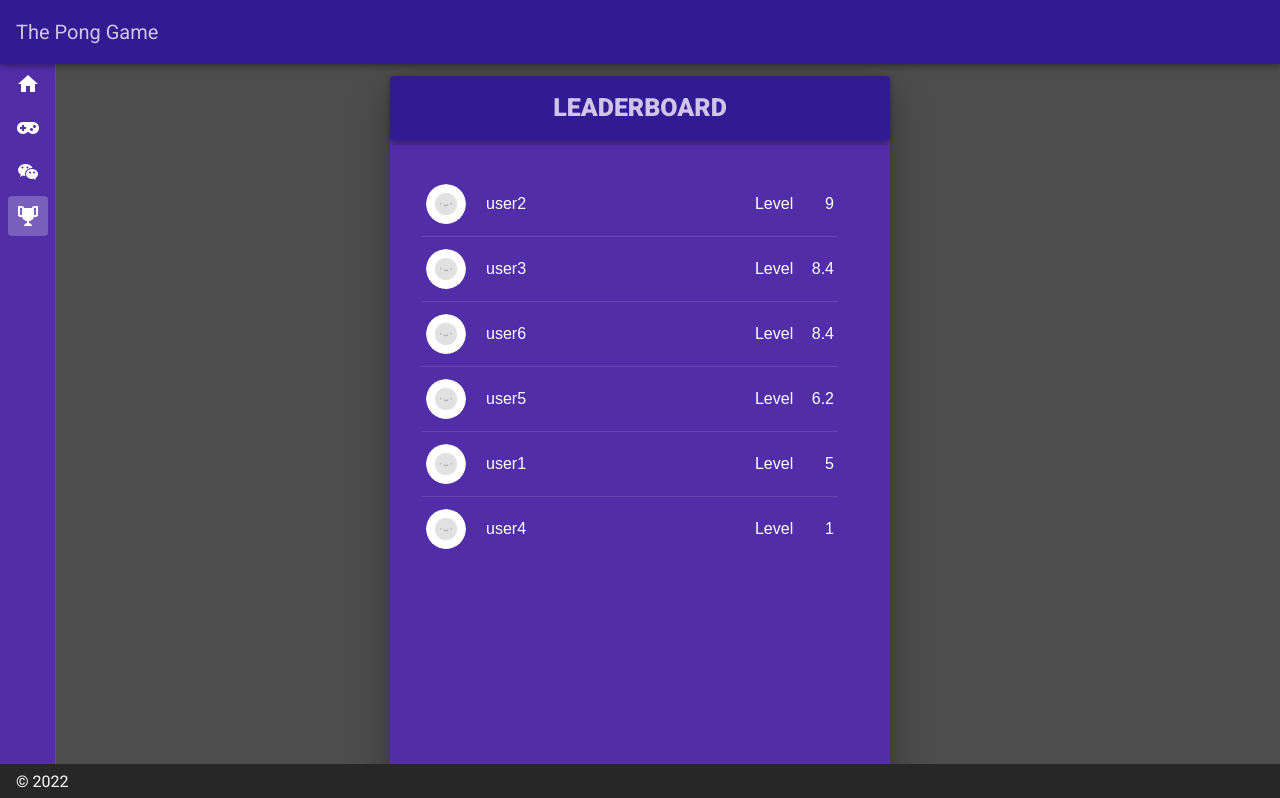
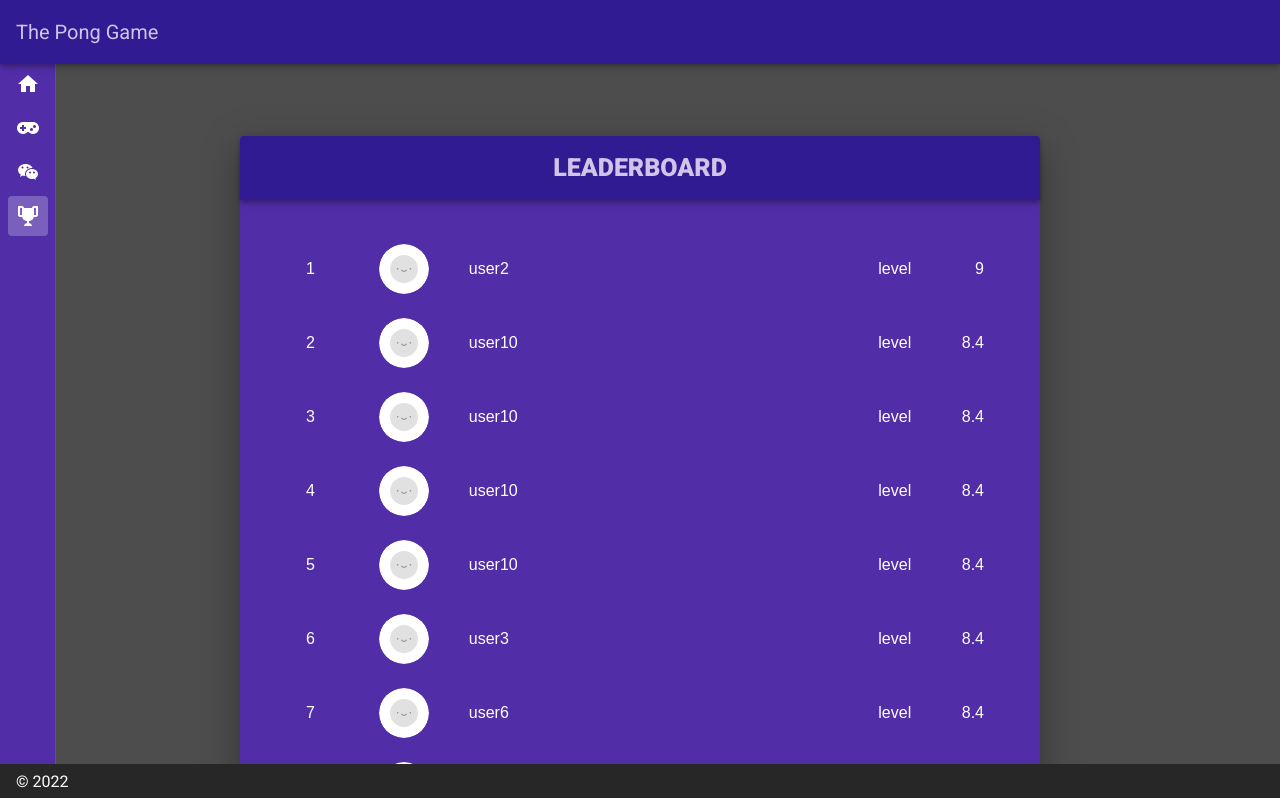
Before and after one commit to prebeca/ft_transcendence, a Nuxt app in the folder frontend/client/: page /leaderboard in a window 1280 px wide. Shown: the top 798 px of the page. Built offline with nearby package versions, Linux system fonts and the light colour scheme; what vue-cookies would draw is missing.

Commit message:
sexy leaderboard

```diff
--- a/frontend/client/components/Layout/NavDrawer.vue
+++ b/frontend/client/components/Layout/NavDrawer.vue
@@ -1,6 +1,6 @@
 <template>
 
-    <v-navigation-drawer absolute permanent expand-on-hover color="secondary">
+    <v-navigation-drawer fixed absolute permanent expand-on-hover color="secondary">
 
         <v-list nav dense class="pt-16">
           <v-list-item to="/home">
--- a/frontend/client/components/Leaderboard/Item.vue
+++ b/frontend/client/components/Leaderboard/Item.vue
@@ -1,18 +1,19 @@
 <template>
 
-    <div class="leaderboard__item">
+    <tr class="leaderboard__item">
 
-      <v-avatar size="40px" class="mr-5">
+      <td class="leaderboard__index">{{ index + 1}}</td>
+      <v-avatar size="50px" class="m-10 mr-5">
         <img :src="user.image_url" alt="avatar">
       </v-avatar>
-      <span class="leaderboard__user">{{ user.login }}</span>
+      <td class="leaderboard__user">{{ user.login }}</td>
       <v-spacer></v-spacer>
-      <span class="leaderboard__level">Level</span>
-      <span class="leaderboard__level">
+      <td class="leaderboard__text">level</td>
+      <td class="leaderboard__level">
         {{ user.level }}
-      </span>
+      </td>
 
-    </div>
+    </tr>
 
 </template>
 
@@ -23,9 +24,13 @@ export default {
     name: "LeaderboardItem",
     props: {
         user: {
-            type: Object,
-            required: true,
+          type: Object,
+          required: true,
         },
+        index: {
+          type: Number,
+          required: true,
+        }
     },
 };
 </script>
@@ -39,13 +44,24 @@ export default {
   margin: 0.5rem 0;
   padding: 0.25rem;
 }
+.leaderboard__index {
+  text-align: left;
+  width: 10%;
+  margin-left: 30px
+}
 .leaderboard__user {
   text-align: left;
-  width: 30%;
+  width: 20%;
+  margin-left: 20px
+}
+.leaderboard__text {
+  text-align: right;
+  width: 10%;
 }
 .leaderboard__level {
   text-align: right;
   width: 10%;
+  margin-right: 20px;
 }
 
 </style>
--- a/frontend/client/pages/leaderboard.vue
+++ b/frontend/client/pages/leaderboard.vue
@@ -1,12 +1,15 @@
 <template>
 
-    <div style="height: 100vh; max-height: 100%;" class="d-flex justify-center">
+    <div
+      style="max-height: 100%;"
+      class="d-flex justify-center"
+    >
 
     <v-card
+      class="mt-15"
       color="secondary"
-		 width="500px"
-		 max-height="800px"
 		  elevation="20"
+      max-height="100%"
     >
       <v-toolbar
         color="primary"
@@ -20,20 +23,22 @@
 				</v-toolbar-title>
       </v-toolbar>
 
-            <div class="leaderboard" v-if="users.length > 0">
-                <div
+        <v-simple-table
+          height="50rem"
+          class="leaderboard secondary"
+        >
+          <template v-slot:default>
+            <tbody>
+              <tr
+                v-for="(user, index) in sortedUsers"
                 :key="user.login"
-                 v-for="(user, index) in sortedUsers"
+                class="row-color"
               >
-                    <LeaderboardItem :user="user" />
-                    <v-divider
-                     v-if="index < users.length -1"
-                     :key="`${index}-divider`">
-                    </v-divider>
-                </div>
-            </div>
-
-            <p class="message" v-else>Nothing to show</p>
+                <LeaderboardItem :user="user" :index="index"/>
+              </tr>
+            </tbody>
+          </template>
+        </v-simple-table>
 
     </v-card>
 
@@ -80,11 +85,46 @@ export default Vue.extend({
                     level: 8.4,
                     image_url: '/avatar.png'
                 },
+                {
+                    login: 'user7',
+                    level: 8.4,
+                    image_url: '/avatar.png'
+                },
+                                {
+                    login: 'user8',
+                    level: 8.4,
+                    image_url: '/avatar.png'
+                },
+                                {
+                    login: 'user9',
+                    level: 8.4,
+                    image_url: '/avatar.png'
+                },
+                {
+                    login: 'user10',
+                    level: 8.4,
+                    image_url: '/avatar.png'
+                },
+                                {
+                    login: 'user10',
+                    level: 8.4,
+                    image_url: '/avatar.png'
+                },
+                                {
+                    login: 'user10',
+                    level: 8.4,
+                    image_url: '/avatar.png'
+                },
+                                {
+                    login: 'user10',
+                    level: 8.4,
+                    image_url: '/avatar.png'
+                },
             ]
 		}
 	},
     computed: {
-        sortedUsers() {
+        sortedUsers: function (): object {
             return [...this.users].sort((a, b) =>
                 a.level === b.level
                     ? a.login.localeCompare(b.login)
@@ -101,14 +141,22 @@ export default Vue.extend({
 
 .leaderboard {
     font-family: Arial, Helvetica, sans-serif;
-    list-style: none;
     margin: auto 0;
     padding: 2rem;
-    width: 30rem;
+    width: 800px;
+    max-height: 100%;
 }
 
 .message {
     padding: 2rem;
     text-align: center;
 }
+
+.row-color {
+  display: table-row;
+}
+
+.row-color:hover {
+  background: rgb(94, 53, 177) !important;
+}
 </style>
```
Lines whose indentation alone changed are shown as unchanged.
